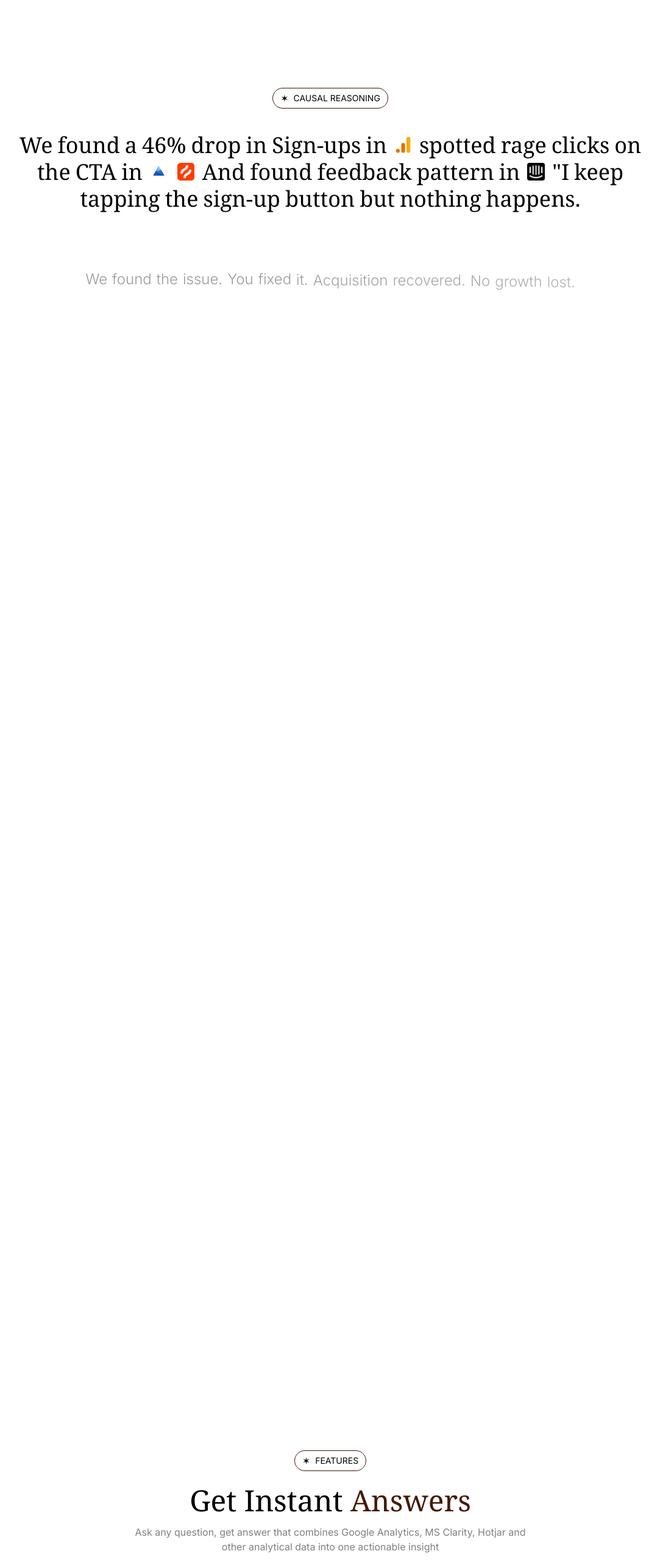
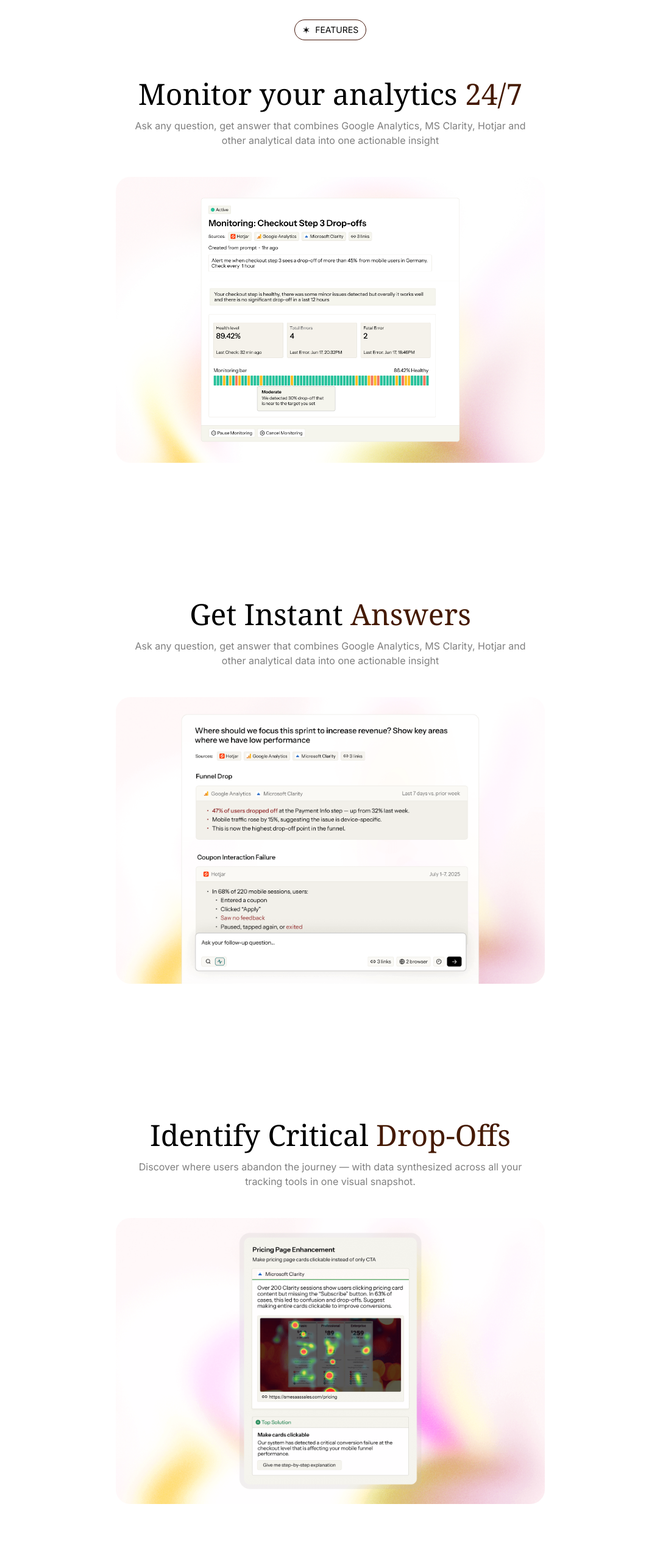
Before and after one commit to NikushaDevashvili/AI-Analytics-Landing, a Next.js app: page / in a window 1280 px wide. Shown: the part 1020-3586 px from the top of the page at 61% size, without its empty margins (98-1181 px from the left). Built offline with nearby package versions, Linux system fonts and the light colour scheme.

Commit message:
updated section ordering

```diff
--- a/next.config.js
+++ b/next.config.js
@@ -1,7 +1,7 @@
 /** @type {import('next').NextConfig} */
 const nextConfig = {
-  reactStrictMode: true,
-  swcMinify: true,
+    reactStrictMode: true,
+    swcMinify: true,
 };
 
 module.exports = nextConfig;
--- a/src/app/page.tsx
+++ b/src/app/page.tsx
@@ -10,8 +10,8 @@ export default function Home() {
             <Navbar />
             <Hero />
             {/* <LogoTicker /> */}
+            <Features />
             <Introduction />
-            <Features />
             <Faqs />
         </>
     );
--- a/src/sections/Features.tsx
+++ b/src/sections/Features.tsx
@@ -24,18 +24,19 @@ export default function Features() {
                     <Tag>Features</Tag>
                 </div>
 
-                {/* Section 1 */}
+                {/* Section 2 moved to the top */}
                 <motion.div
+                    ref={imageRef1}
                     initial={{ opacity: 0, y: 40 }}
                     animate={
                         isInView1 ? { opacity: 1, y: 0 } : { opacity: 0, y: 40 }
                     }
-                    transition={{ duration: 0.6, ease: "easeOut" }}
-                    className="text-center mt-6"
+                    transition={{ duration: 0.5, ease: "easeOut" }}
+                    className="text-center mt-16"
                 >
                     <h2 className="md:text-5xl sm:text-3xl lg:text-5xl font-roman font-iowan">
-                        Get Instant{" "}
-                        <span className="text-amber-950">Answers</span>
+                        Monitor your analytics{" "}
+                        <span className="text-amber-950">24/7</span>
                     </h2>
                     <p className="mt-4 sm:max-w-md md:max-w-2xl lg:max-w-2xl m-auto text-black/50">
                         Ask any question, get answer that combines Google
@@ -43,13 +44,58 @@ export default function Features() {
                         into one actionable insight
                     </p>
                 </motion.div>
-
                 <div className="mt-12 ">
                     <motion.div
                         ref={imageRef1}
                         initial={{ opacity: 0, y: 40 }}
                         animate={
                             isInView1
+                                ? { opacity: 1, y: 0 }
+                                : { opacity: 0, y: 40 }
+                        }
+                        transition={{ duration: 0.5, ease: "easeOut" }}
+                    >
+                        <Image
+                            src={feature2img}
+                            alt="Feature 2"
+                            width={1280}
+                            height={1020}
+                            className="rounded-3xl w-full object-cover md:aspect-[3/2] sm:aspect-[16/14]"
+                        />
+                    </motion.div>
+                </div>
+
+                {/* Section 3 moved to second position */}
+                <div className="mt-12 ">
+                    <motion.div
+                        ref={imageRef2}
+                        initial={{ opacity: 0, y: 40 }}
+                        animate={
+                            isInView2
+                                ? { opacity: 1, y: 0 }
+                                : { opacity: 0, y: 40 }
+                        }
+                        transition={{ duration: 0.6, ease: "easeOut" }}
+                        className="text-center mt-56"
+                    >
+                        <h2 className="md:text-5xl sm:text-3xl lg:text-5xl font-roman font-iowan">
+                            Get Instant{" "}
+                            <span className="text-amber-950">Answers</span>
+                        </h2>
+                        <p className="mt-4 sm:max-w-md md:max-w-2xl lg:max-w-2xl m-auto text-black/50">
+                            Ask any question, get answer that combines Google
+                            Analytics, MS Clarity, Hotjar and other analytical
+                            data into one actionable insight
+                        </p>
+                    </motion.div>
+                </div>
+
+                <div className="mt-12 ">
+                    <motion.div
+                        ref={imageRef2}
+                        initial={{ opacity: 0, y: 40 }}
+                        animate={
+                            isInView2
                                 ? { opacity: 1, y: 0 }
                                 : { opacity: 0, y: 40 }
                         }
@@ -65,7 +111,7 @@ export default function Features() {
                     </motion.div>
                 </div>
 
-                {/* Section 3 */}
+                {/* Section 1 moved to last position */}
                 <motion.div
                     ref={imageRef3}
                     initial={{ opacity: 0, y: 40 }}
@@ -105,47 +151,6 @@ export default function Features() {
                         />
                     </motion.div>
                 </div>
-
-                {/* Section 2 */}
-                <motion.div
-                    ref={imageRef2}
-                    initial={{ opacity: 0, y: 40 }}
-                    animate={
-                        isInView2 ? { opacity: 1, y: 0 } : { opacity: 0, y: 40 }
-                    }
-                    transition={{ duration: 0.5, ease: "easeOut" }}
-                    className="text-center mt-56"
-                >
-                    <h2 className="md:text-5xl sm:text-3xl lg:text-5xl font-roman font-iowan">
-                        Monitor your analytics{" "}
-                        <span className="text-amber-950">24/7</span>
-                    </h2>
-                    <p className="mt-4 sm:max-w-md md:max-w-2xl lg:max-w-2xl m-auto text-black/50">
-                        Ask any question, get answer that combines Google
-                        Analytics, MS Clarity, Hotjar and other analytical data
-                        into one actionable insight
-                    </p>
-                </motion.div>
-                <div className="mt-12 ">
-                    <motion.div
-                        ref={imageRef2}
-                        initial={{ opacity: 0, y: 40 }}
-                        animate={
-                            isInView2
-                                ? { opacity: 1, y: 0 }
-                                : { opacity: 0, y: 40 }
-                        }
-                        transition={{ duration: 0.5, ease: "easeOut" }}
-                    >
-                        <Image
-                            src={feature2img}
-                            alt="Feature 2"
-                            width={1280}
-                            height={1020}
-                            className="rounded-3xl w-full object-cover md:aspect-[3/2] sm:aspect-[16/14]"
-                        />
-                    </motion.div>
-                </div>
             </div>
         </section>
     );
```
